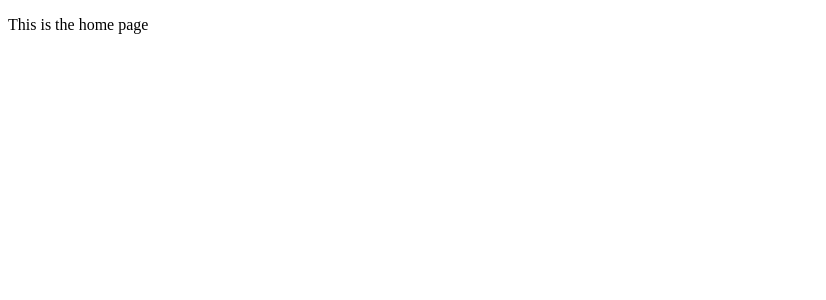
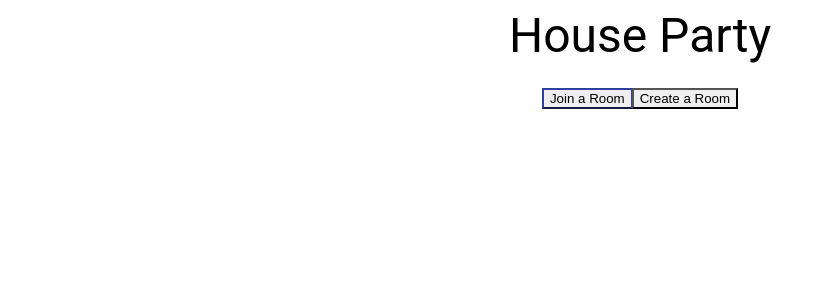
Before and after one commit to fb0801/DR-collab-music, a React app in the folder myworld/music_controller/frontend/: page / in a window 1280 px wide. Shown: the top 300 px of the page, without its empty margins (0-826 px from the left). Built offline with nearby package versions, Linux system fonts and the light colour scheme; the HTML template or start-up script is replaced by a standard one.

Commit message:
componetsdidm and sessions 1

```diff
--- a/myworld/music_controller/frontend/src/components/HomePage.js
+++ b/myworld/music_controller/frontend/src/components/HomePage.js
@@ -9,18 +9,48 @@
   Redirect,
 } from "react-router-dom";
 import Room from "./Room";
+import {Grid, Button, ButtonGroup, Typography} from '@material-ui/core';
 
 export default class HomePage extends Component {
   constructor(props) {
     super(props);
   }
 
+  async componentDidMount(){
+
+  }
+
+  renderHomePage() {
+    return (
+      <Grid container spacing={3}>
+        <Grid item xs={12} align='center'>
+          <Typography variant="h3" compact='h3'>
+            House Party
+          </Typography>
+        </Grid>
+
+        <Grid item xs={12} align='center'>
+          <ButtonGroup disableElevation variant='contained' color='primary'>
+            <button color='primary' to='/join' component={Link}>
+              Join a Room
+            </button>
+
+            <button color='secondary' to='/create' component={Link}>
+              Create a Room
+            </button>
+          </ButtonGroup>
+        </Grid>
+      </Grid>
+    );
+  }
+
+
   render() {
     return (
       <Router>
         <Switch>
           <Route exact path="/">
-            <p>This is the home page</p>
+            {this.renderHomePage()}
           </Route>
           <Route path="/join" component={RoomJoinPage} />
           <Route path="/create" component={CreateRoomPage} />
```
